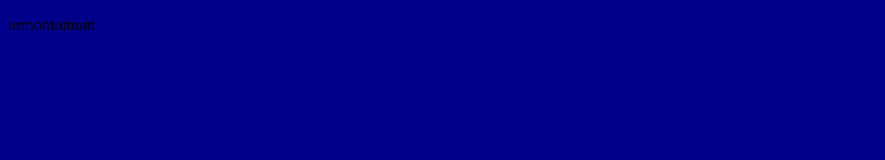
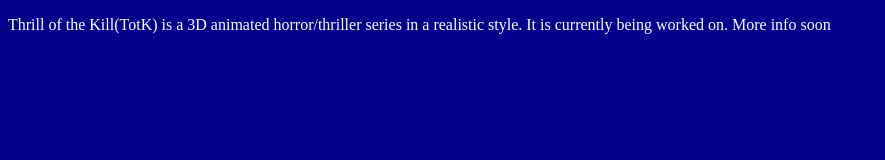
Before and after one commit to Thegreatdummy/TOTKSITE, a plain HTML site: page index.html in a window 1280 px wide. Shown: the whole page, without its empty margins (0-885 px from the left). Drawn offline with Linux system fonts and the light colour scheme.

Commit message:
Update index.html

```diff
--- a/index.html
+++ b/index.html
@@ -3,9 +3,9 @@
 <style>
 body {
   background-color: darkblue;
-  text-color:  white;
+  color:  white;
 }
 </style>
   <body><p>
-    urmomomom
+    Thrill of the Kill(TotK) is a 3D animated horror/thriller series in a realistic style. It is currently being worked on. More info soon
   </p></body>
```
